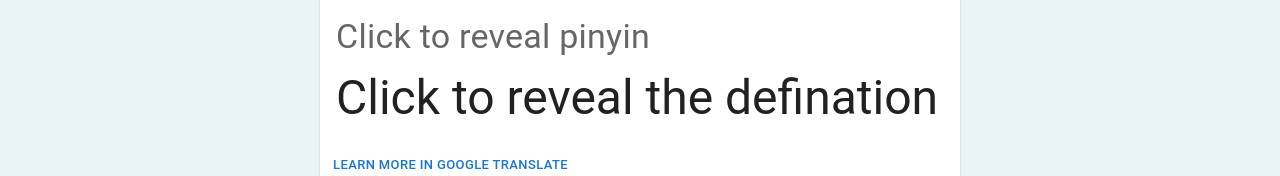
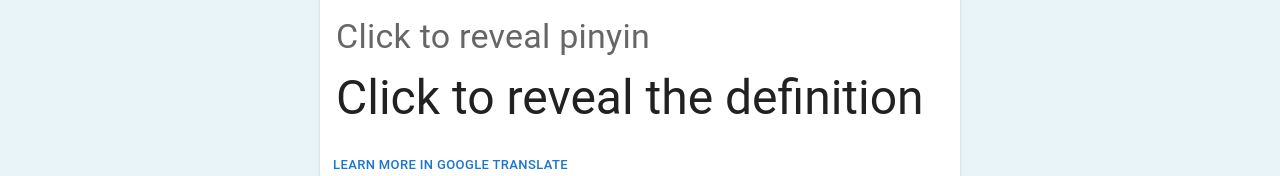
Before and after one commit to HaochenQ/React-Chinese-learning-App, a React (Create React App) app: page / in a window 1280 px wide. Shown: the part 366-542 px from the top of the page. Built offline with nearby package versions, Linux system fonts and the light colour scheme.

Commit message:
Fix a bug for previous button

```diff
--- a/src/App.js
+++ b/src/App.js
@@ -16,7 +16,7 @@ function App() {
   const next = () =>
     current < data.length - 1 ? setCurrent(current + 1) : setCurrent(0);
   const previous = () =>
-    current > 0 ? setCurrent(current - 1) : setCurrent(5);
+    current > 0 ? setCurrent(current - 1) : setCurrent(4);
 
   const handleChange = (e) => {
     const fileReader = new FileReader();
@@ -50,7 +50,7 @@ function App() {
             grammar={word.grammar}
             pinyin={word.pinyin}
             defination={word.defination}
-            placeholder="Click to reveal the defination"
+            placeholder="Click to reveal the definition"
             placeholderPinyin="Click to reveal pinyin"
           />
           <div className="buttons">
```
